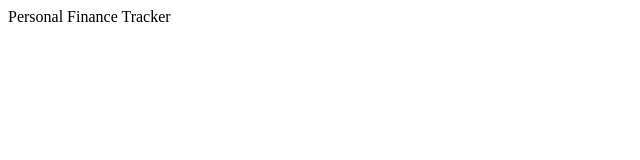
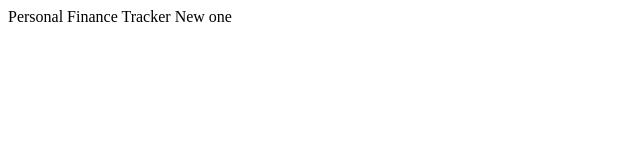
Before and after one commit to Aditya-creator323/Finance_Tracker, a React (Create React App) app: page / in a window 1280 px wide. Shown: the top 160 px of the page, without its empty margins (0-640 px from the left). Built offline with nearby package versions, Linux system fonts and the light colour scheme.

Commit message:
Initial Commit

```diff
--- a/src/App.js
+++ b/src/App.js
@@ -3,7 +3,7 @@ import './App.css';
 function App() {
   return (
     <div>
-      Personal Finance Tracker
+      Personal Finance Tracker New one
     </div>
   );
 }
```
